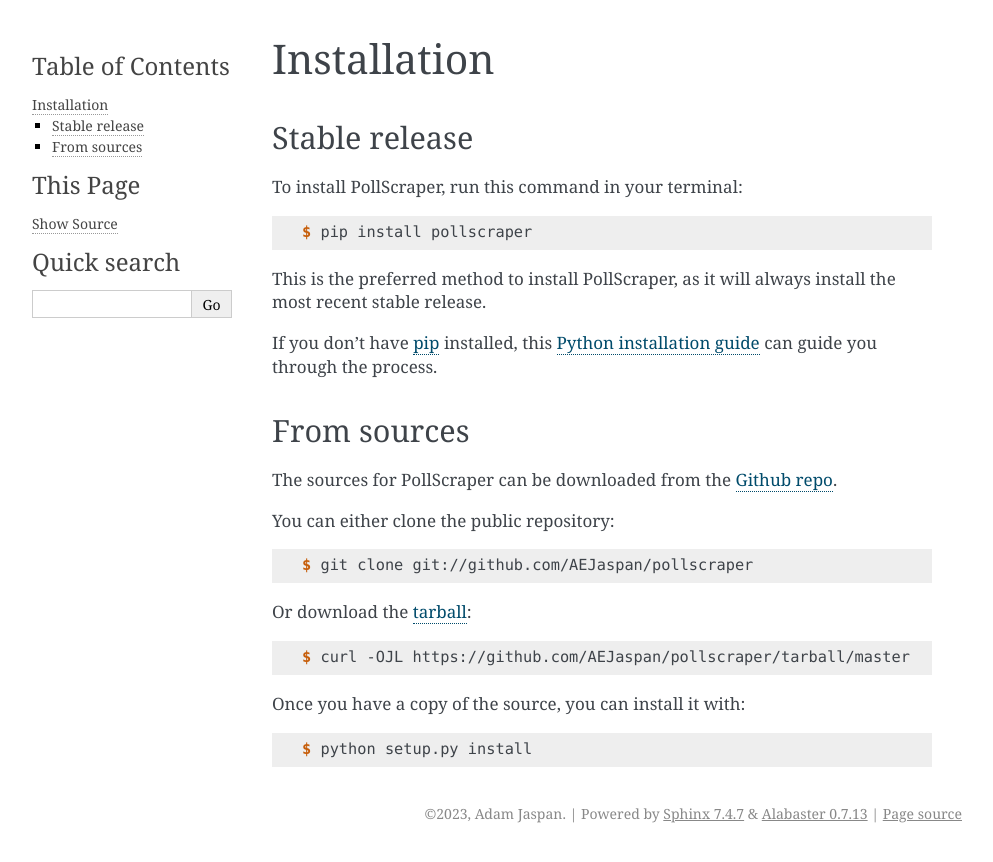
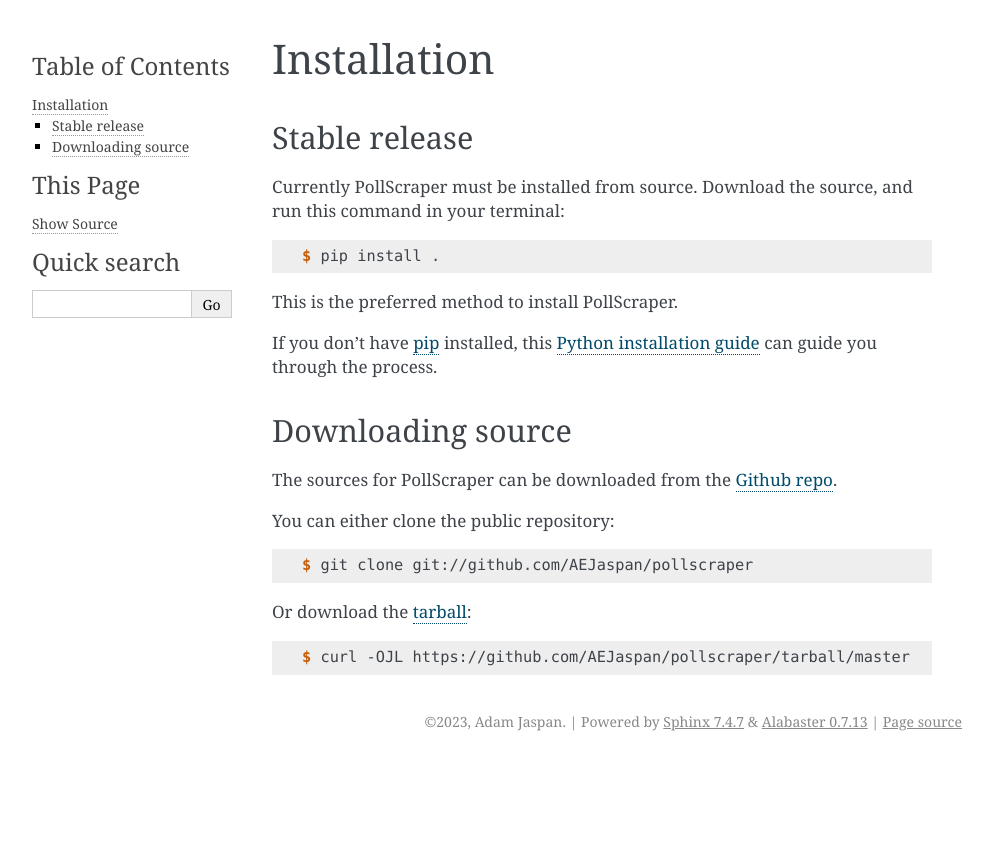
Before and after one commit to AEJaspan/PollScraper, a Sphinx documentation site: the page built from docs/installation.rst, in a window 1280 px wide. Shown: the top 862 px of the page, without its empty margins (148-1141 px from the left). Built offline with Sphinx 7.4.7, drawn with Linux system fonts in a browser that asks for light colours; the version number is read from the project's files by our own code.

Commit message:
Cleaning docs.

```diff
--- a/README.rst
+++ b/README.rst
@@ -45,7 +45,7 @@
         $ # For information on pollscraper argument:
         $ pollscraper --help
         $ # To scrape polls, and calculate trends:
-        $ pollscraper --url https://cdn-dev.economistdatateam.com/jobs/pds/code-test/index.html --results_dir data/ --quiet
+        $ pollscraper --url https://cdn-dev.economistdatateam.com/jobs/pds/code-test/index.html --results_dir data --quiet
 
 
 Testing
--- a/docs/installation.rst
+++ b/docs/installation.rst
@@ -8,13 +8,13 @@
 Stable release
 --------------
 
-To install PollScraper, run this command in your terminal:
+Currently PollScraper must be installed from source. Download the source, and run this command in your terminal:
 
 .. code-block:: console
 
-    $ pip install pollscraper
+    $ pip install .
 
-This is the preferred method to install PollScraper, as it will always install the most recent stable release.
+This is the preferred method to install PollScraper.
 
 If you don't have `pip`_ installed, this `Python installation guide`_ can guide
 you through the process.
@@ -23,8 +23,8 @@
 .. _Python installation guide: http://docs.python-guide.org/en/latest/starting/installation/
 
 
-From sources
-------------
+Downloading source
+-------------------
 
 The sources for PollScraper can be downloaded from the `Github repo`_.
 
@@ -40,12 +40,6 @@
 
     $ curl -OJL https://github.com/AEJaspan/pollscraper/tarball/master
 
-Once you have a copy of the source, you can install it with:
-
-.. code-block:: console
-
-    $ python setup.py install
-
 
 .. _Github repo: https://github.com/AEJaspan/pollscraper
 .. _tarball: https://github.com/AEJaspan/pollscraper/tarball/master
```
